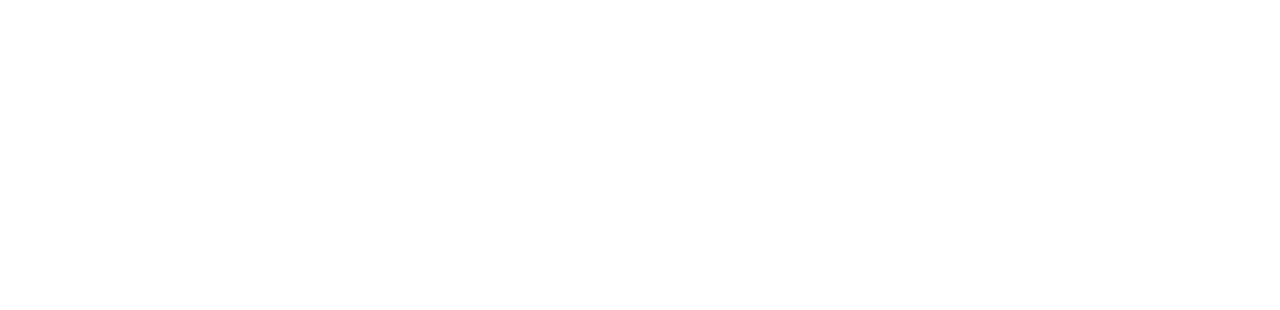
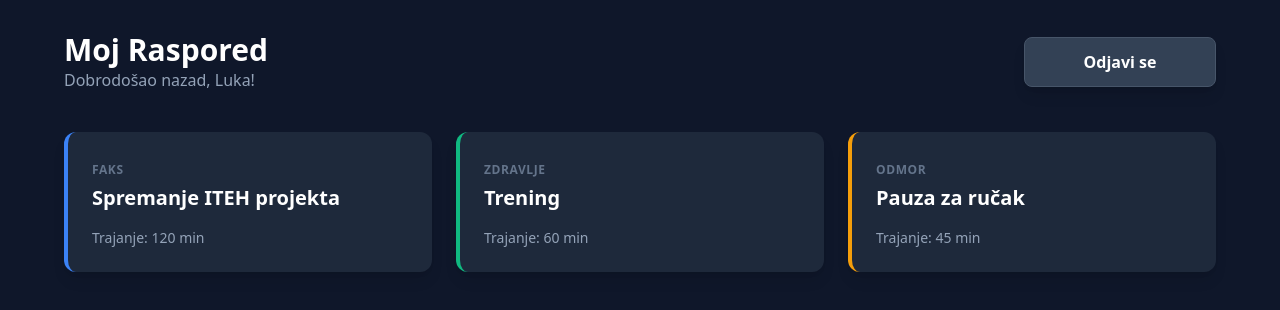
Before and after one commit to elab-development/internet-tehnologije-2025-upravljanjevremenom_2022_0271, a React (Create React App) app in the folder client/: page /dashboard in a window 1280 px wide. Shown: the top 310 px of the page. Built offline with nearby package versions, Linux system fonts and the light colour scheme.

Commit message:
Dodata card komponenta i inicijalni dashboard

```diff
--- /dev/null
+++ b/client/src/components/Card.jsx
@@ -0,0 +1,17 @@
+export const Card = ({ title, duration, category, color = "blue" }) => {
+  const colors = {
+    blue: "border-l-blue-500",
+    emerald: "border-l-emerald-500",
+    amber: "border-l-amber-500"
+  };
+
+  return (
+    <div className={`bg-slate-800 p-6 rounded-xl border-l-4 ${colors[color]} shadow-lg hover:shadow-2xl transition-all cursor-pointer`}>
+      <span className="text-xs font-bold uppercase tracking-wider text-slate-500">{category}</span>
+      <h3 className="text-xl font-bold text-white mt-1">{title}</h3>
+      <div className="flex items-center mt-4 text-slate-400">
+        <span className="text-sm font-medium">Trajanje: {duration} min</span>
+      </div>
+    </div>
+  );
+};
--- a/client/src/pages/Dashboard.jsx
+++ b/client/src/pages/Dashboard.jsx
@@ -1,3 +1,48 @@
-export default function Dashboard() {
-  return <div className="text-white p-10">Dobrodošli na Dashboard! (Rad u toku)</div>;
-}
+import React, { useState, useEffect } from 'react';
+import { Card } from '../components/Card';
+import { Button } from '../components/Button';
+
+const Dashboard = () => {
+  const [tasks, setTasks] = useState([]);
+
+  useEffect(() => {
+    // Simulacija poziva API-ja (Zahtev: React Hooks)
+    const mockData = [
+      { id: 1, title: "Spremanje ITEH projekta", duration: 120, category: "Faks", color: "blue" },
+      { id: 2, title: "Trening", duration: 60, category: "Zdravlje", color: "emerald" },
+      { id: 3, title: "Pauza za ručak", duration: 45, category: "Odmor", color: "amber" }
+    ];
+    setTasks(mockData);
+  }, []);
+
+  return (
+    <div className="min-h-screen bg-slate-900 p-8">
+      <div className="max-w-6xl mx-auto">
+        <header className="flex justify-between items-center mb-10">
+          <div>
+            <h1 className="text-3xl font-bold text-white">Moj Raspored</h1>
+            <p className="text-slate-400">Dobrodošao nazad, Luka!</p>
+          </div>
+          <div className="w-48">
+             <Button variant="secondary" onClick={() => alert("Odjava...")}>Odjavi se</Button>
+          </div>
+        </header>
+
+        {/* Grid sa karticama */}
+        <div className="grid grid-cols-1 md:grid-cols-2 lg:grid-cols-3 gap-6">
+          {tasks.map(task => (
+            <Card
+              key={task.id}
+              title={task.title}
+              duration={task.duration}
+              category={task.category}
+              color={task.color}
+            />
+          ))}
+        </div>
+      </div>
+    </div>
+  );
+};
+
+export default Dashboard;
```
